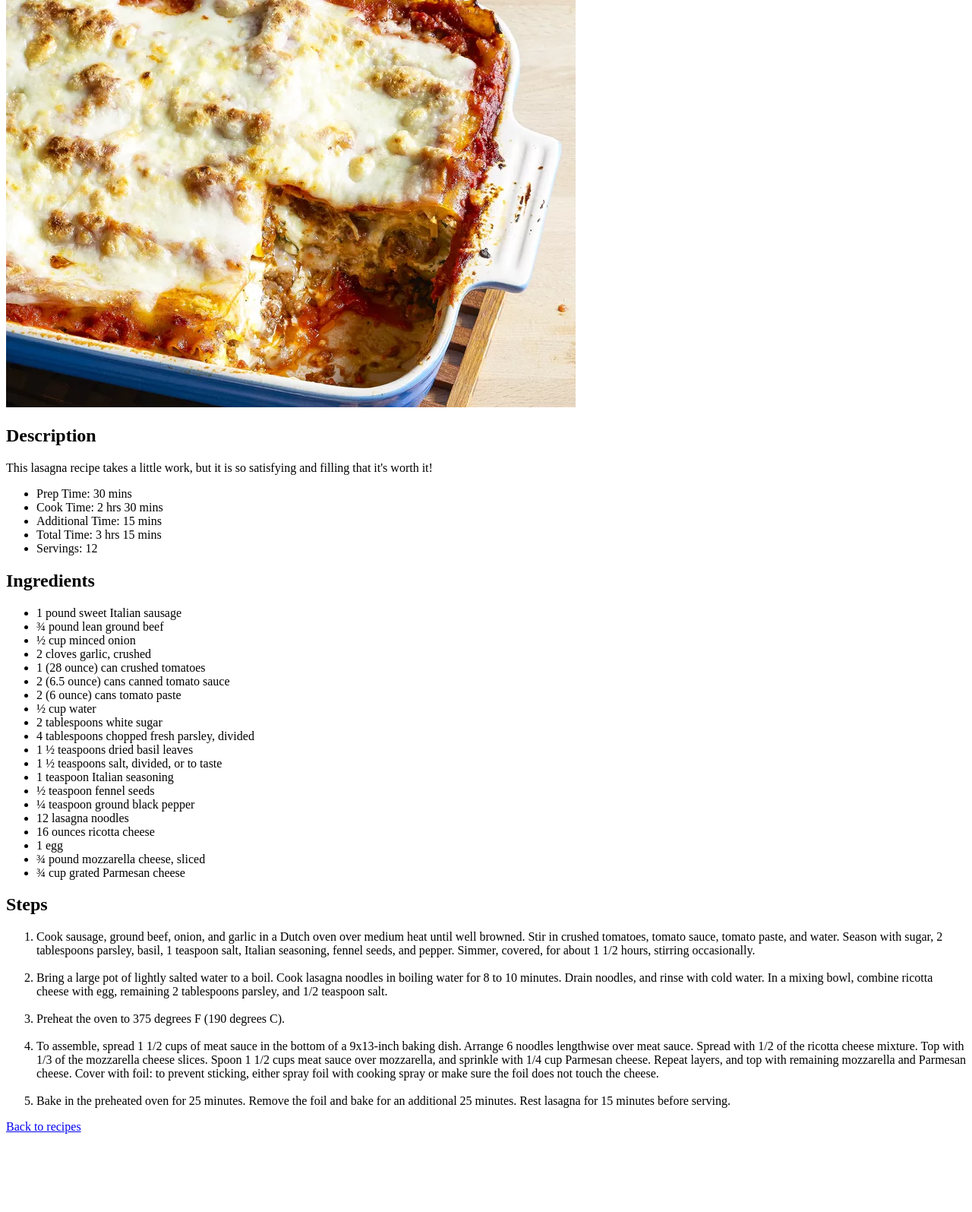
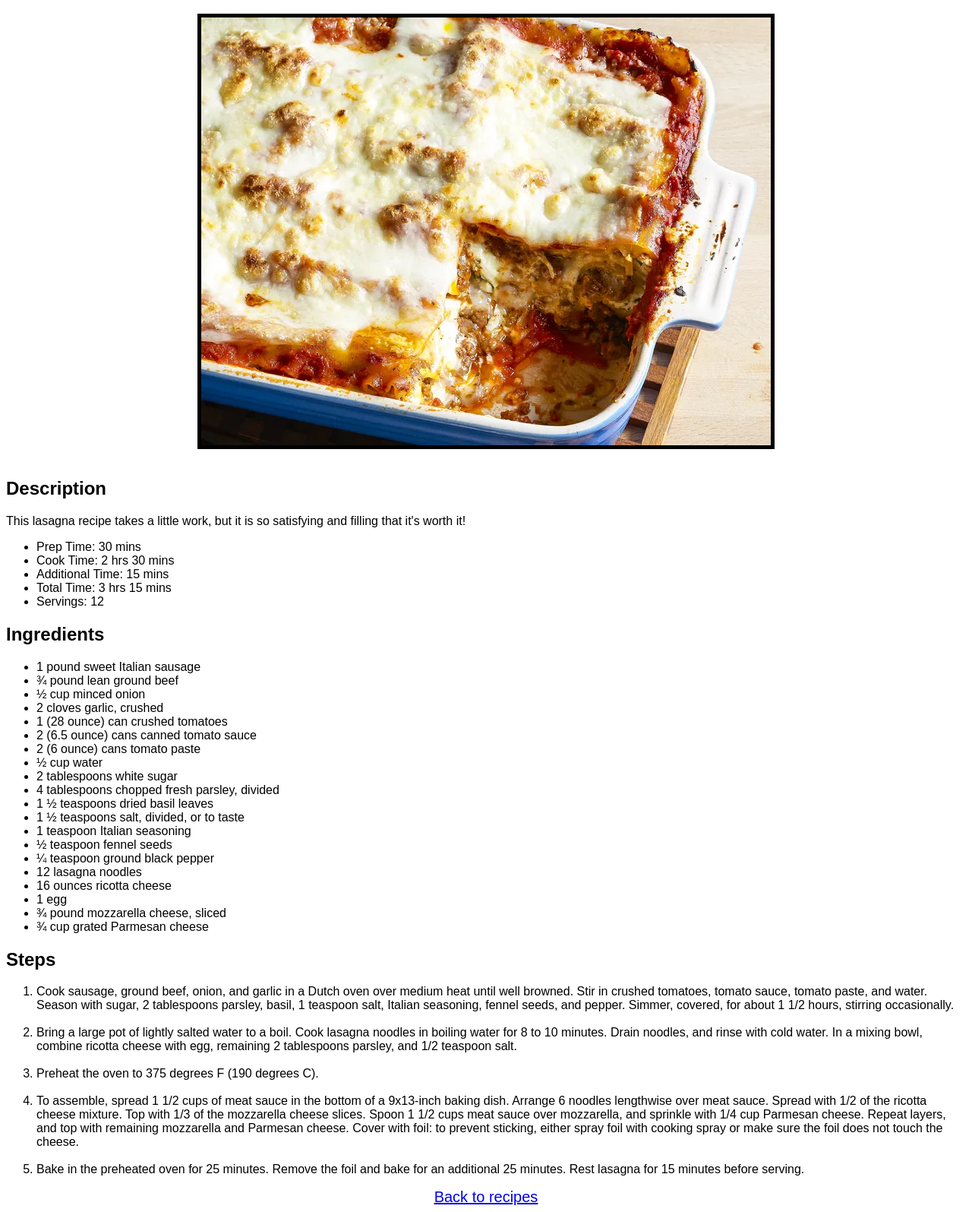
Before and after one commit to DJK101/odin-recipes, a plain HTML site: page recipes/lasagna.html in a window 1280 px wide. Shown: the part 107-1702 px from the top of the page at 76% size. Before the commit the page ends 1607 px from the top, so only its background shows below. Drawn offline with Linux system fonts and the light colour scheme.

Commit message:
Add CSS Stylings (ugly af)

```diff
--- a/recipes/lasagna.html
+++ b/recipes/lasagna.html
@@ -3,6 +3,7 @@
 <html lang="en">
   <head>
     <meta charset="utf-8" />
+    <link rel="stylesheet" href="../style.css" />
     <title>Odin Recipes | Lasagna</title>
   </head>
 
@@ -82,6 +83,8 @@
         an additional 25 minutes. Rest lasagna for 15 minutes before serving.
       </li>
     </ol>
-    <a href="../index.html">Back to recipes</a>
+    <div class="return">
+      <a href="../index.html">Back to recipes</a>
+    </div>
   </body>
 </html>
--- /dev/null
+++ b/style.css
@@ -0,0 +1,41 @@
+body {
+  font-family: Arial, Helvetica, sans-serif;
+}
+
+ul a {
+  font-size: 36px;
+}
+
+.source {
+    position: fixed;
+    bottom: 0;
+}
+
+h1,
+h2 {
+  font-weight: bold;
+}
+
+h1 {
+  font-size: 50px;
+  background-color: lightgreen;
+  text-align: center;
+}
+
+h2 {
+  font-size: 24px;
+}
+
+img {
+    display: block;
+    margin-left: auto;
+    margin-right: auto;
+    border: 5px;
+    border-color: black;
+    border-style: solid;
+}
+
+.return {
+    text-align: center;
+    font-size: 20px;
+}
```
Also changed, not shown: index.html (+2 -1 lines), recipes/pancakes.html (+4 -1 lines), recipes/soup.html (+4 -1 lines).
